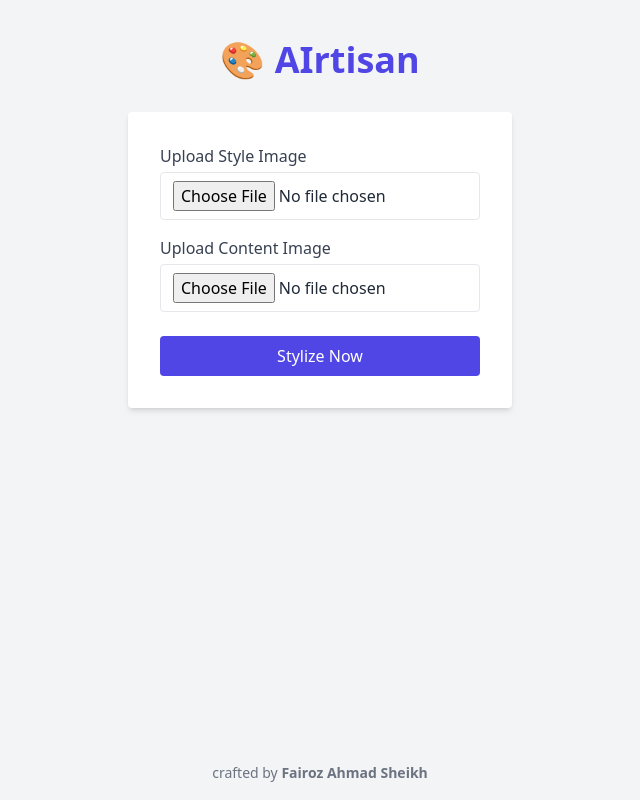
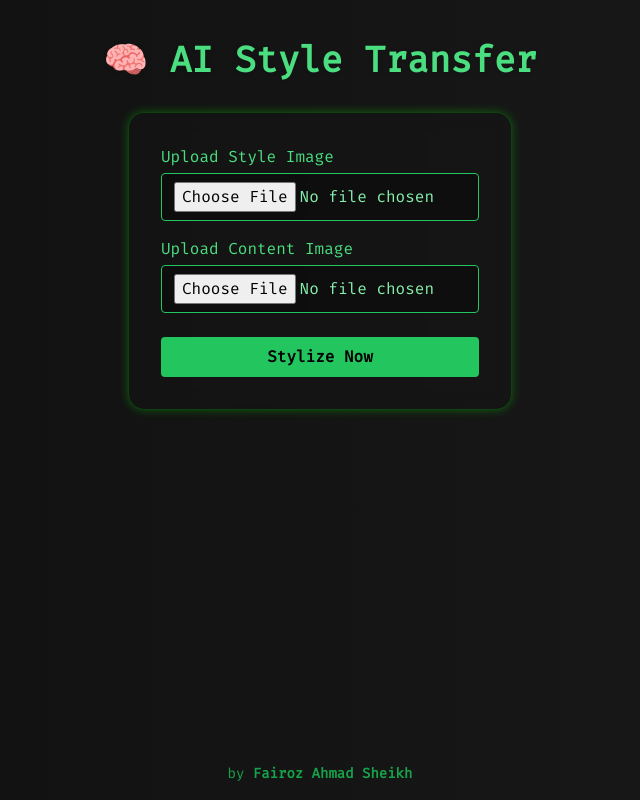
Before and after one commit to FairozAhmadSheikh/AIrtisan, a Flask app: page / in a window 1280 px wide. Shown: the whole page, without its empty margins (320-960 px from the left). Run offline with Flask 3, Linux system fonts and the light colour scheme; some libraries are stand-ins or nearby versions.

Commit message:
Changed UI

```diff
--- a/templates/index.html
+++ b/templates/index.html
@@ -1,36 +1,53 @@
 <!DOCTYPE html>
 <html lang="en">
 <head>
-  <meta charset="UTF-8">
-  <title>AIrtisan</title>
+  <meta charset="UTF-8" />
+  <title>AI Style Transfer</title>
   <script src="https://cdn.tailwindcss.com"></script>
+  <style>
+    body {
+      background: linear-gradient(to right, #0f0f0f, #1a1a1a);
+      font-family: 'Fira Code', monospace;
+    }
+
+    .glass {
+      background: rgba(20, 20, 20, 0.5);
+      backdrop-filter: blur(8px);
+      border: 1px solid rgba(0, 255, 0, 0.2);
+      box-shadow: 0 0 10px rgba(0, 255, 0, 0.3);
+    }
+  </style>
+  <link href="https://fonts.googleapis.com/css2?family=Fira+Code&display=swap" rel="stylesheet">
 </head>
-<body class="bg-gray-100 text-gray-800 min-h-screen flex flex-col justify-between">
+<body class="min-h-screen flex flex-col justify-between text-green-300">
 
   <main class="flex flex-col items-center justify-center py-10">
-    <h1 class="text-4xl font-bold mb-8 text-indigo-600">🎨 AIrtisan </h1>
+    <h1 class="text-4xl font-bold mb-8 text-green-400 drop-shadow">🧠 AI Style Transfer</h1>
 
-    <form action="/stylize" method="POST" enctype="multipart/form-data" class="bg-white p-8 rounded shadow-md w-96">
+    <form action="/stylize" method="POST" enctype="multipart/form-data"
+          class="glass p-8 rounded-2xl w-[90%] sm:w-96 text-green-200">
       <label class="block mb-4">
-        <span class="text-gray-700">Upload Style Image</span>
-        <input type="file" name="style" required class="mt-1 block w-full border px-3 py-2 rounded" />
+        <span class="text-green-400">Upload Style Image</span>
+        <input type="file" name="style" required
+               class="mt-1 block w-full px-3 py-2 rounded bg-black bg-opacity-30 border border-green-500 text-green-300" />
       </label>
 
       <label class="block mb-6">
-        <span class="text-gray-700">Upload Content Image</span>
-        <input type="file" name="content" required class="mt-1 block w-full border px-3 py-2 rounded" />
+        <span class="text-green-400">Upload Content Image</span>
+        <input type="file" name="content" required
+               class="mt-1 block w-full px-3 py-2 rounded bg-black bg-opacity-30 border border-green-500 text-green-300" />
       </label>
 
-      <button type="submit" class="w-full bg-indigo-600 text-white py-2 rounded hover:bg-indigo-700 transition">
+      <button type="submit"
+              class="w-full bg-green-500 text-black font-bold py-2 rounded hover:bg-green-400 transition">
         Stylize Now
       </button>
     </form>
   </main>
 
-  <!-- 👨‍💻 Developer Tag -->
-  <footer class="text-center p-4">
-    <a href="https://portfolio-three-gray-24.vercel.app/" target="_blank" class="text-sm text-gray-500 hover:text-indigo-600 transition">
-      crafted by <strong>Fairoz Ahmad Sheikh</strong>
+  <footer class="text-center p-4 text-sm text-green-600">
+    <a href="https://portfolio-three-gray-24.vercel.app/" target="_blank" class="hover:text-green-400">
+      by <strong>Fairoz Ahmad Sheikh</strong>
     </a>
   </footer>
 </body>
```
